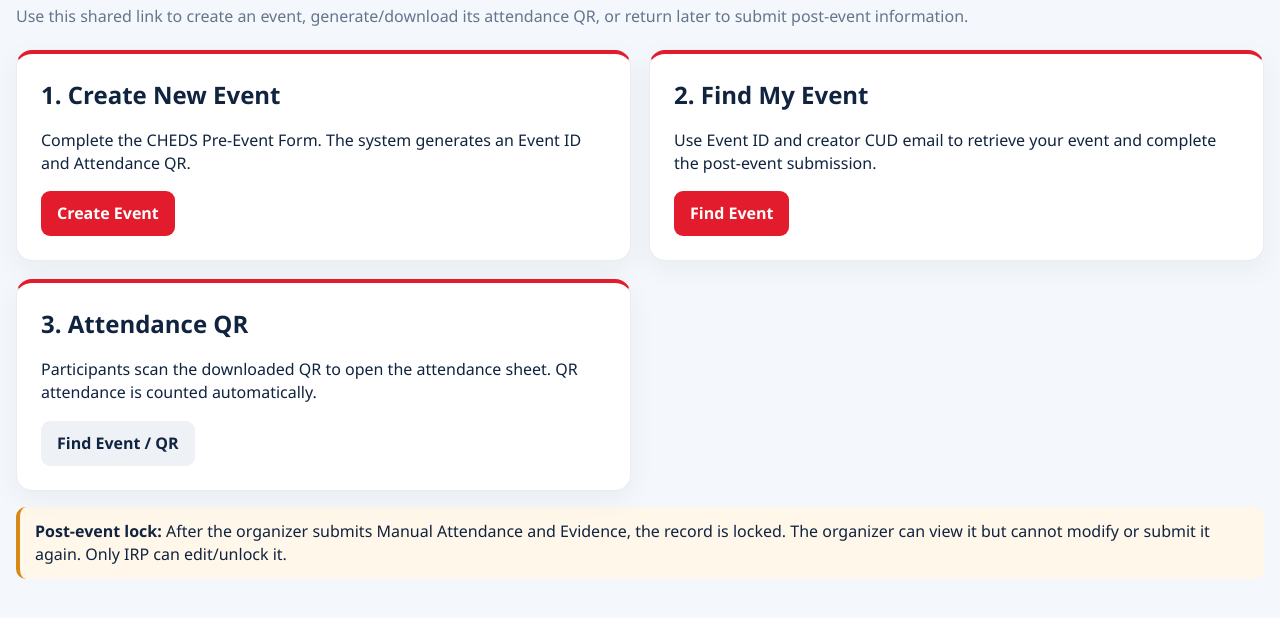
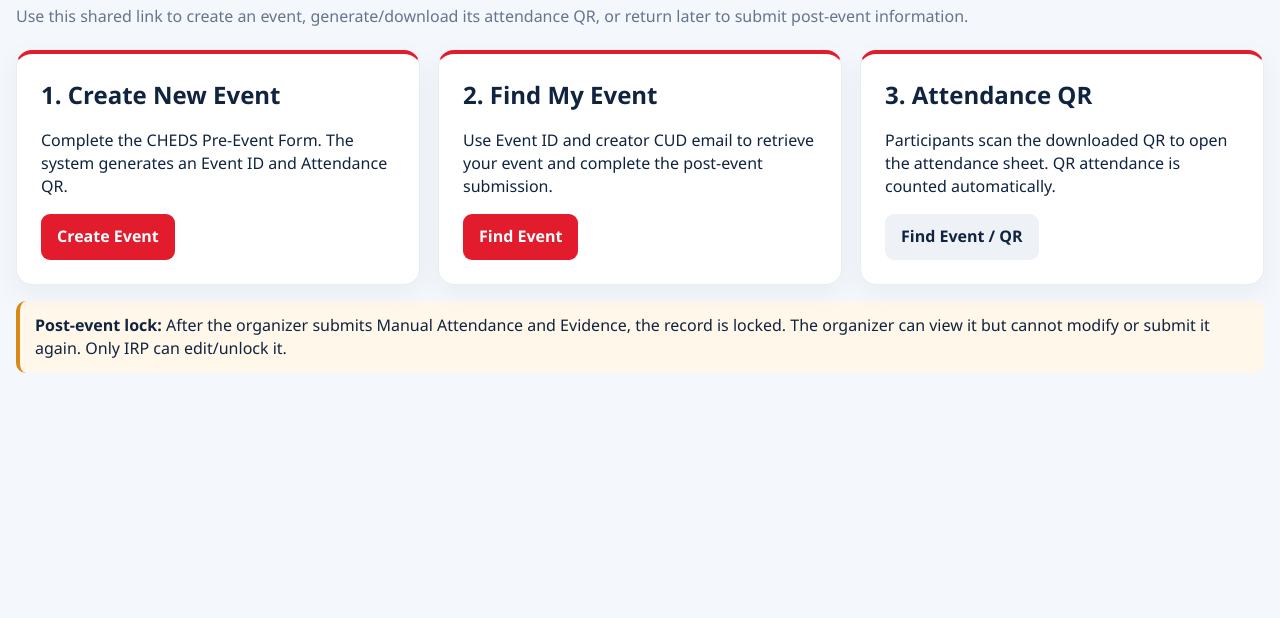
Before and after one commit to mk-automation/CUD-Event-Demo, a plain HTML site: page index.html in a window 1280 px wide. Shown: the part 248-866 px from the top of the page. After the commit the page ends 800 px from the top, so only its background shows below. Drawn offline with nearby package versions, Linux system fonts and the light colour scheme.

Commit message:
demo14 same line

```diff
--- a/style.css
+++ b/style.css
@@ -20,3 +20,18 @@ label{display:flex;flex-direction:column;gap:6px;font-weight:700}input,select,te
 #qrbox{display:flex;justify-content:center;margin:18px auto}#qrbox img,#qrbox canvas{max-width:100%;height:auto}.event-id{font-size:clamp(27px,5vw,46px);color:var(--red);font-weight:850;letter-spacing:.03em}.created-card{text-align:center}
 @media(max-width:900px){.irpgrid{grid-template-columns:repeat(2,1fr)}.filtergrid{grid-template-columns:repeat(2,1fr)}.detailgrid{grid-template-columns:repeat(2,1fr)}}
 @media(max-width:680px){main{width:min(100% - 20px,1280px);margin-top:18px}.homecards,.grid{grid-template-columns:1fr}.wide{grid-column:auto}.irpgrid,.filtergrid,.detailgrid{grid-template-columns:1fr}header>span{display:none}nav{gap:7px}nav button{flex:1 1 140px;padding:9px;font-size:13px}.panel,.homecard{padding:17px}}
+
+/* Event Organizer: keep cards 1, 2 and 3 on one row on desktop */
+.homecards{
+  display:grid;
+  grid-template-columns:repeat(3,minmax(0,1fr));
+  gap:18px;
+  align-items:stretch;
+}
+.homecard{
+  min-width:0;
+  height:100%;
+}
+@media(max-width:900px){
+  .homecards{grid-template-columns:1fr;}
+}
```
Also changed, not shown: 1 other file.
